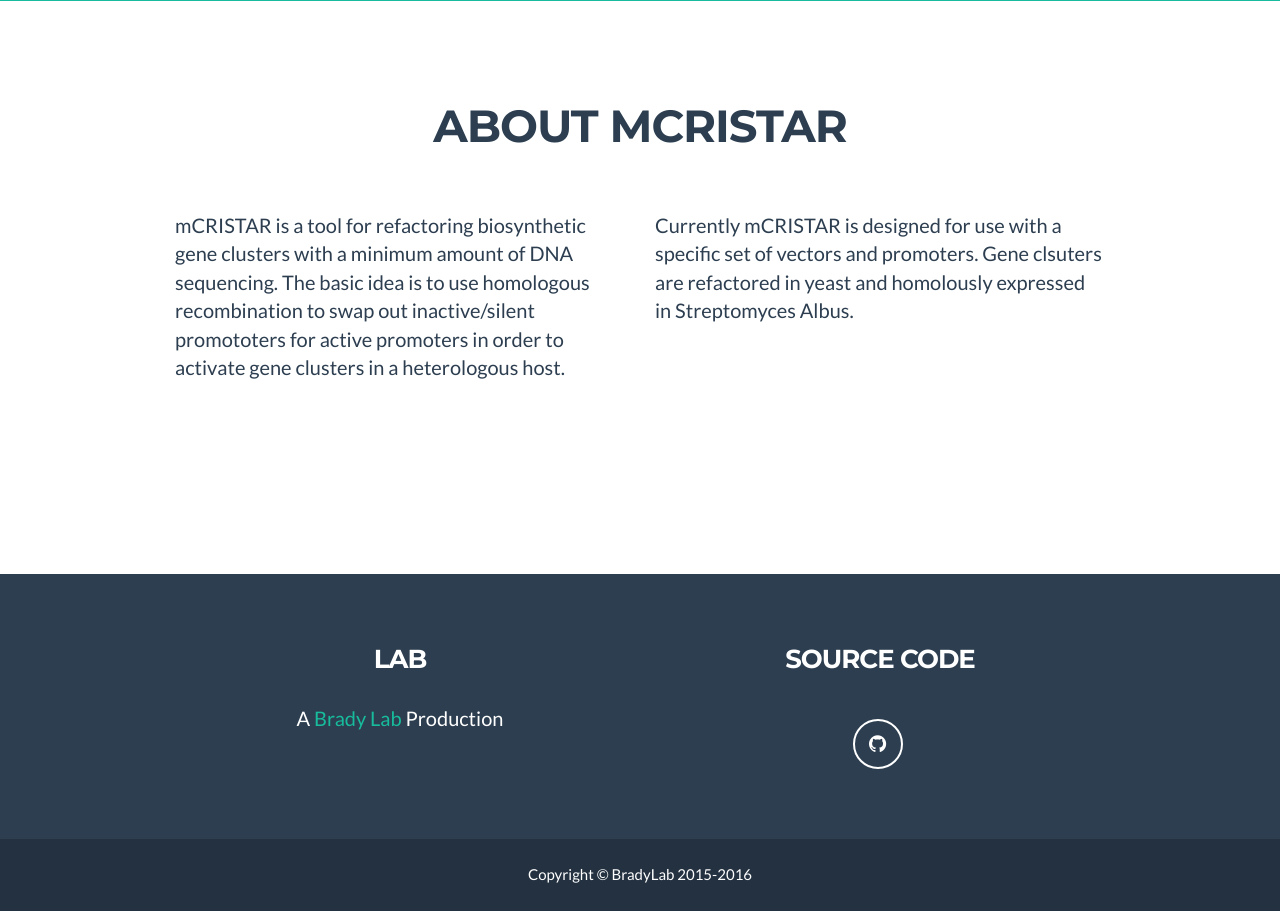
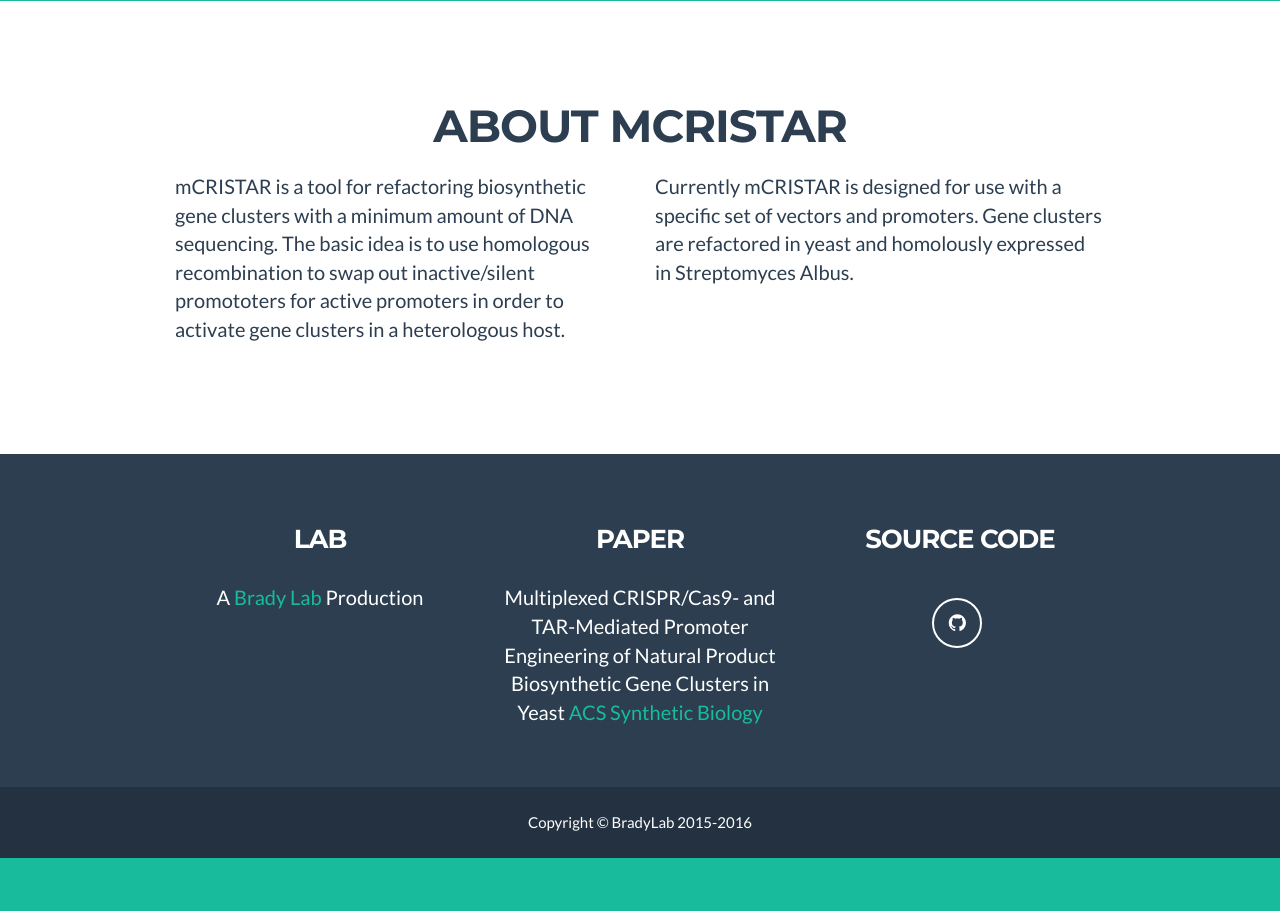
Before and after one commit to zachcp/mCRISTAR, a Flask app: page / in a window 1280 px wide. Shown: the part 847-1758 px from the top of the page. After the commit the page ends 1705 px from the top, so only its background shows below. Run offline with Flask 2, Linux system fonts and the light colour scheme; some libraries are stand-ins or nearby versions.

Commit message:
added some links and fixed some types

```diff
--- a/templates/home.html
+++ b/templates/home.html
@@ -33,23 +33,19 @@
         <div class="row">
             <div class="col-lg-12 text-center">
                 <h2>About mCRISTAR</h2>
-                <hr class="star-light">
+                <br>
             </div>
         </div>
         <div class="row">
             <div class="col-lg-6">
                 <p>mCRISTAR is a tool for refactoring biosynthetic gene clusters with a minimum amount of DNA sequencing.
-                The basic idea is to use homologous recombination to swap out inactive/silent promototers for active promoters                 in order to activate gene clusters in a heterologous host.
+                The basic idea is to use homologous recombination to swap out inactive/silent promototers for active promoters
+                    in order to activate gene clusters in a heterologous host.
                 </p>
             </div>
             <div class="col-lg-6">
-                <p>Currently mCRISTAR is designed for use with a specific set of vectors and promoters. Gene clsuters are
+                <p>Currently mCRISTAR is designed for use with a specific set of vectors and promoters. Gene clusters are
                     refactored in yeast and homolously expressed in Streptomyces Albus.</p>
-            </div>
-            <div class="col-lg-8 col-lg-offset-1 text-center">
-                <a href="#" class="btn btn-lg btn-outline">
-                    <i class="fa fa-download"></i> Download Theme
-                </a>
             </div>
         </div>
     </div>
--- a/templates/layout.html
+++ b/templates/layout.html
@@ -84,11 +84,17 @@
     <div class="footer-above">
         <div class="container">
             <div class="row">
-                <div class="footer-col col-md-6">
+                <div class="footer-col col-md-4">
                     <h3>Lab</h3>
                     <p>A <a href="http://lab.rockefeller.edu/brady/">Brady Lab </a> Production</p>
                 </div>
-                <div class="footer-col col-md-6">
+                <div class="footer-col col-md-4">
+                    <h3>Paper</h3>
+                    <p> Multiplexed CRISPR/Cas9- and TAR-Mediated Promoter Engineering of Natural Product Biosynthetic Gene Clusters in Yeast
+                        <a href="http://lab.rockefeller.edu/brady/"> ACS Synthetic Biology </a> </p>
+                </div>
+
+                <div class="footer-col col-md-4">
                     <h3>Source Code</h3>
                     <ul class="list-inline">
                         <li>
```
Also changed, not shown: templates/data.html (+19 -6 lines).
